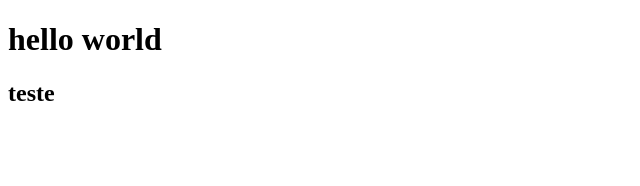
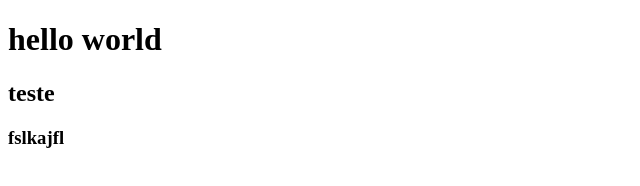
Before and after one commit to maycon-douglas157420/site-teste, a plain HTML site: page index.html in a window 1280 px wide. Shown: the full height of the page, 0-640 px from the left. Drawn offline with Linux system fonts and the light colour scheme.

Commit message:
terceiro commit

```diff
--- a/index.html
+++ b/index.html
@@ -8,5 +8,6 @@
 <body>
     <h1>hello world</h1>
     <h2>teste</h2>
+    <h3>fslkajfl</h3>
 </body>
 </html>
```
